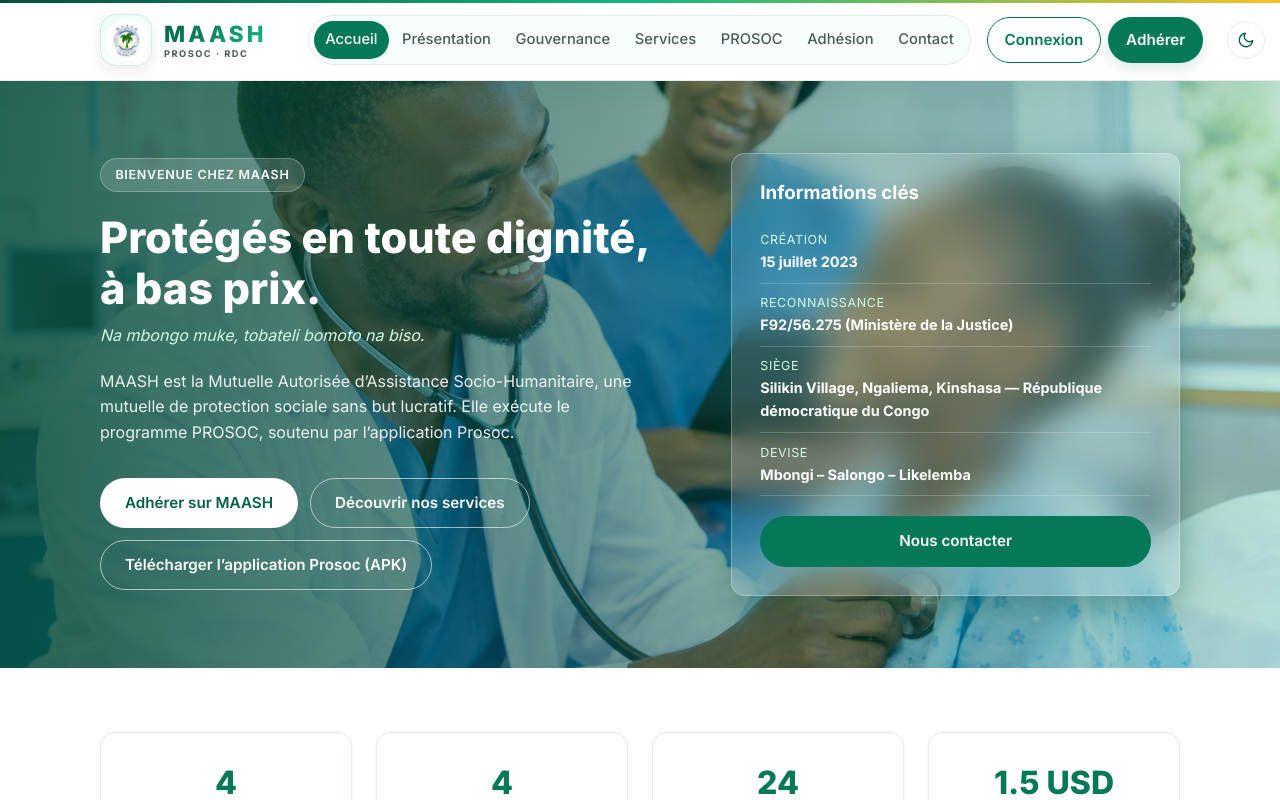
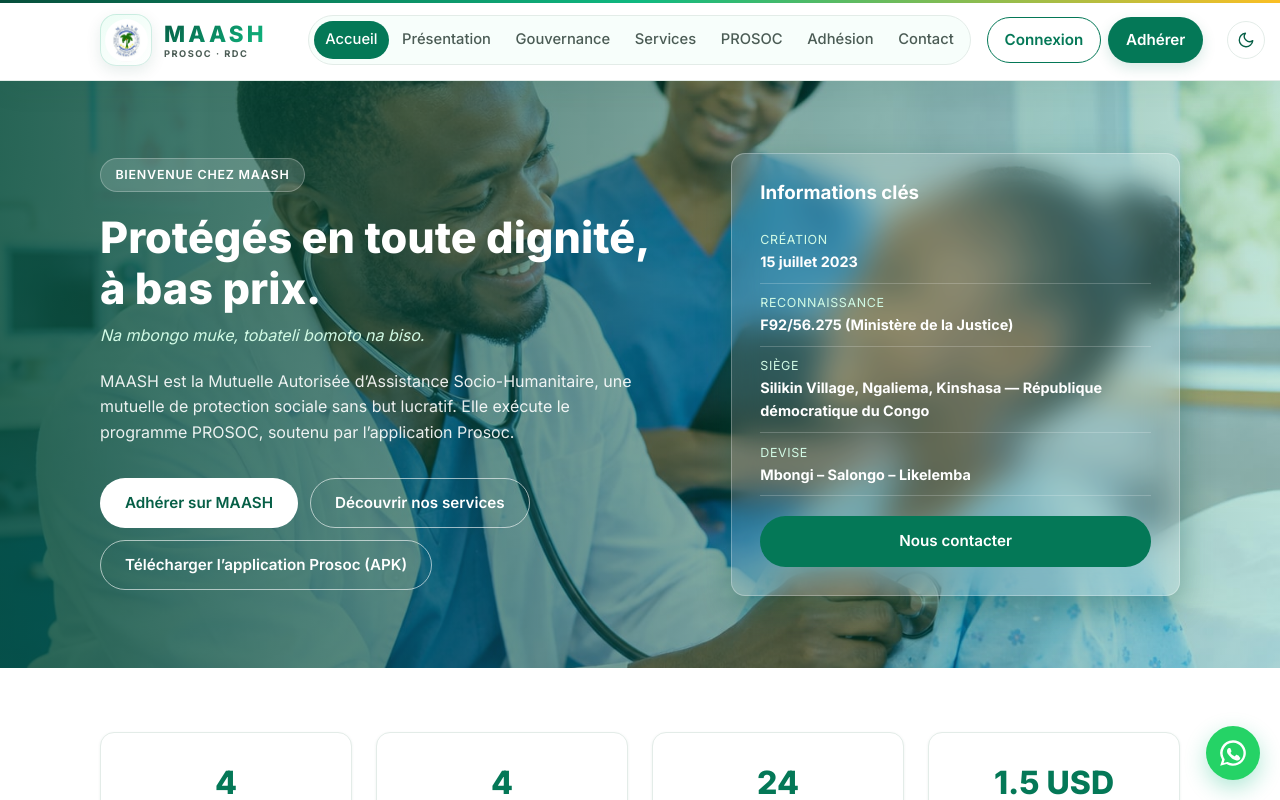
Before and after one commit to jpbolombo036-alt/maashdrc, a Vue app: page / in a window 1280 px wide. Shown: the top 800 px of the page. Built offline with nearby package versions, Linux system fonts and the light colour scheme.

Commit message:
Ajouter le logo WhatsApp flottant

```diff
--- a/src/App.vue
+++ b/src/App.vue
@@ -1,6 +1,11 @@
 <script setup>
+import { useI18n } from 'vue-i18n'
 import AppHeader from './components/AppHeader.vue'
 import AppFooter from './components/AppFooter.vue'
+import { useContent } from './i18n/useContent'
+
+const { t } = useI18n()
+const { maash } = useContent()
 </script>
 
 <template>
@@ -10,6 +15,19 @@
       <router-view />
     </main>
     <AppFooter />
+    <a
+      :href="maash.whatsappHref"
+      class="whatsapp-float"
+      :aria-label="t('ui.common.whatsapp')"
+      :title="t('ui.common.whatsapp')"
+    >
+      <svg class="whatsapp-logo" viewBox="0 0 32 32" aria-hidden="true">
+        <path
+          fill="currentColor"
+          d="M16 3.2A12.8 12.8 0 0 0 5.1 22.7L3.2 28.8l6.3-1.8A12.8 12.8 0 1 0 16 3.2Zm0 23.3a10.4 10.4 0 0 1-5.3-1.4l-.4-.2-3.7 1.1 1.1-3.6-.2-.4A10.4 10.4 0 1 1 16 26.5Zm5.7-7.7c-.3-.2-1.8-.9-2.1-1-.3-.1-.5-.2-.7.2-.2.3-.8 1-.9 1.2-.2.2-.3.2-.6.1-1.6-.8-2.7-1.4-3.8-3.2-.3-.5.3-.5.8-1.6.1-.2.1-.4 0-.6-.1-.2-.7-1.7-1-2.3-.3-.6-.5-.5-.7-.5h-.6c-.2 0-.6.1-.9.4-.3.3-1.2 1.1-1.2 2.7s1.2 3.1 1.4 3.3c.2.2 2.3 3.6 5.6 5 .8.4 1.4.6 1.9.8.8.2 1.5.2 2 .1.6-.1 1.8-.7 2.1-1.4.3-.7.3-1.3.2-1.4-.1-.2-.3-.3-.6-.4Z"
+        />
+      </svg>
+    </a>
   </div>
 </template>
 
@@ -23,4 +41,39 @@
 .app-main {
   flex: 1;
 }
+
+.whatsapp-float {
+  position: fixed;
+  right: 1.25rem;
+  bottom: 1.25rem;
+  z-index: 45;
+  display: grid;
+  place-items: center;
+  width: 3.4rem;
+  height: 3.4rem;
+  border-radius: 999px;
+  background: #25d366;
+  color: #fff;
+  font-weight: 700;
+  box-shadow: 0 8px 22px rgba(16, 185, 129, 0.32);
+  transition: transform 0.2s ease, box-shadow 0.2s ease;
+}
+
+.whatsapp-float:hover {
+  color: #fff;
+  transform: translateY(-3px);
+  box-shadow: 0 12px 28px rgba(16, 185, 129, 0.42);
+}
+
+.whatsapp-logo {
+  width: 2rem;
+  height: 2rem;
+}
+
+@media (max-width: 640px) {
+  .whatsapp-float {
+    right: 1rem;
+    bottom: 1rem;
+  }
+}
 </style>
--- a/src/locales/en.js
+++ b/src/locales/en.js
@@ -311,6 +311,7 @@
       contactUs: 'Contact us',
       discoverServices: 'Discover our services',
       downloadApp: 'Download the app',
+      whatsapp: 'Contact MAASH on WhatsApp',
     },
 
     home: {
--- a/src/locales/es.js
+++ b/src/locales/es.js
@@ -311,6 +311,7 @@
       contactUs: 'Contáctenos',
       discoverServices: 'Descubrir nuestros servicios',
       downloadApp: 'Descargar la aplicación',
+      whatsapp: 'Contactar con MAASH por WhatsApp',
     },
 
     home: {
--- a/src/locales/fr.js
+++ b/src/locales/fr.js
@@ -312,6 +312,7 @@
       contactUs: 'Nous contacter',
       discoverServices: 'Découvrir nos services',
       downloadApp: 'Télécharger l’application Prosoc',
+      whatsapp: 'Contacter MAASH sur WhatsApp',
     },
 
     home: {
--- a/src/locales/ln.js
+++ b/src/locales/ln.js
@@ -312,6 +312,7 @@
       contactUs: 'Yokana na biso',
       discoverServices: 'Tala basombo biso',
       downloadApp: 'Downloada application',
+      whatsapp: 'Solola MAASH na WhatsApp',
     },
 
     home: {
```
